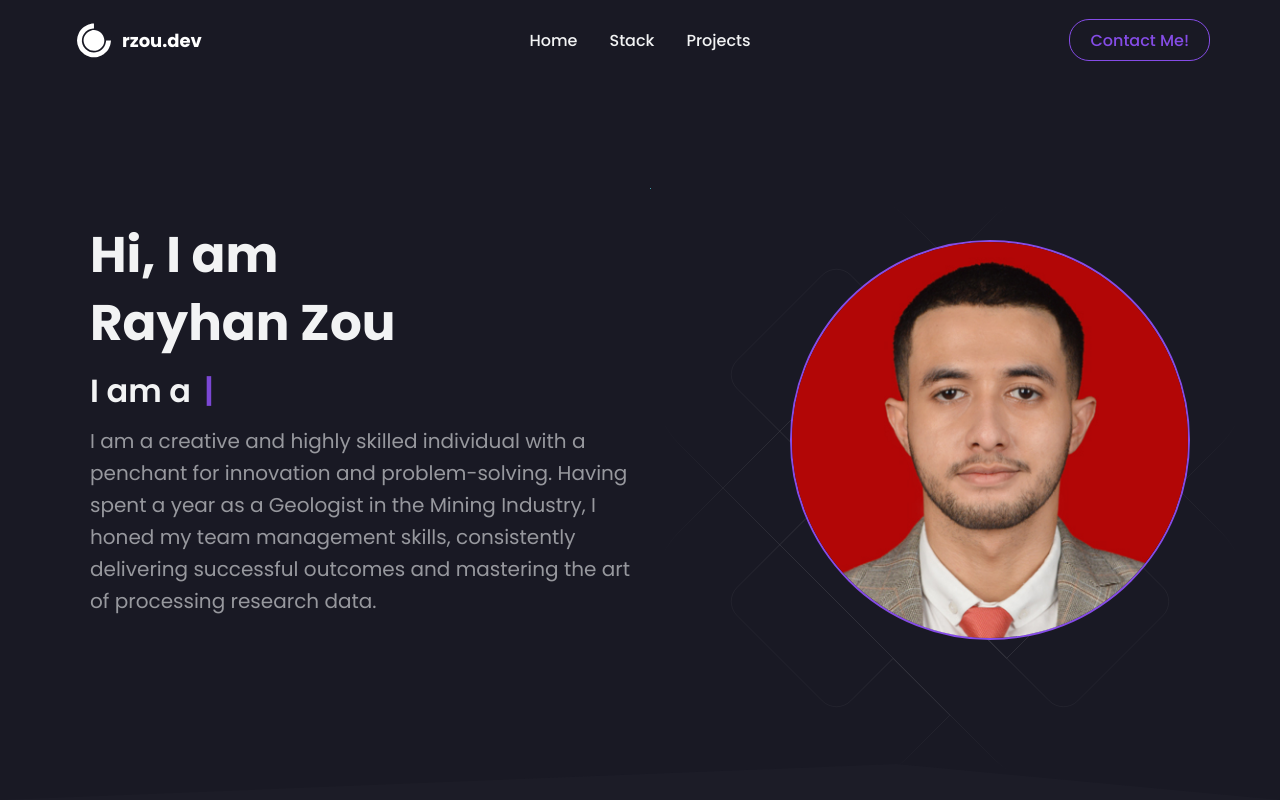
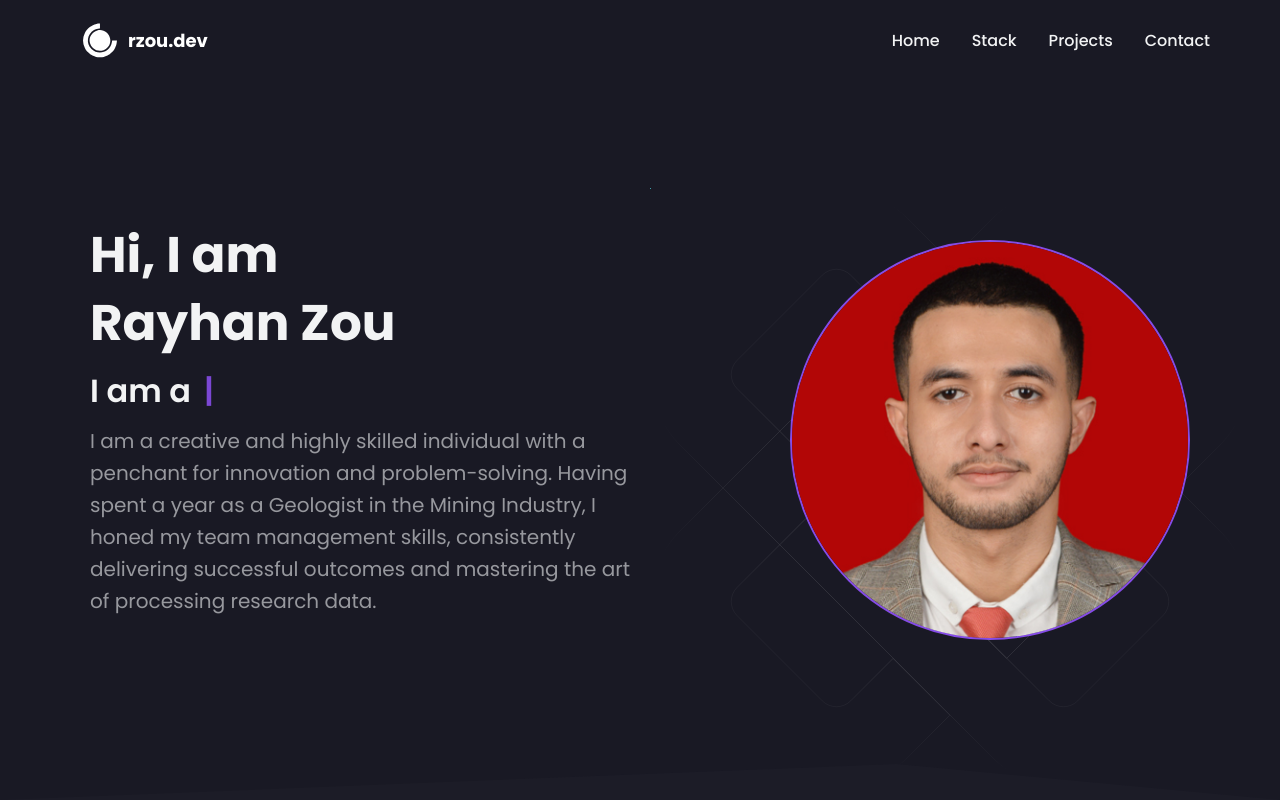
Before and after one commit to rz0u/portfolio-website, a React (Create React App) app: page / in a window 1280 px wide. Shown: the top 800 px of the page. Built offline with nearby package versions, Linux system fonts and the light colour scheme.

Commit message:
fix: mobile menu link doesnt work fix

```diff
--- a/src/components/Navbar/index.js
+++ b/src/components/Navbar/index.js
@@ -1,5 +1,5 @@
 import React from "react";
-import { useTheme } from "styled-components";
+// import { useTheme } from "styled-components";
 import { DiCssdeck } from "react-icons/di";
 import { FaBars } from "react-icons/fa";
 import {
@@ -9,8 +9,8 @@ import {
   Span,
   NavLogo,
   NavItems,
-  MailButton,
-  ButtonContainer,
+  // MailButton,
+  // ButtonContainer,
   MobileIcon,
   MobileMenu,
   MobileLinks,
@@ -18,7 +18,7 @@ import {
 
 const Navbar = () => {
   const [open, setOpen] = React.useState(false);
-  const theme = useTheme();
+  // const theme = useTheme();
 
   return (
     <Nav>
@@ -49,12 +49,13 @@ const Navbar = () => {
           <NavLink href="#home">Home</NavLink>
           <NavLink href="#stack">Stack</NavLink>
           <NavLink href="#projects">Projects</NavLink>
+          <NavLink href="#contact">Contact</NavLink>
         </NavItems>
-        <ButtonContainer>
-          <MailButton href="#contact">Contact Me!</MailButton>
-        </ButtonContainer>
+        {/* <ButtonContainer>
+          <MailButton href="#contact"></MailButton>
+        </ButtonContainer> */}
       </NavContainer>
-      {open && (
+
       <MobileMenu open={open}>
         <MobileLinks
           href="#home"
@@ -65,12 +66,12 @@ const Navbar = () => {
           Home
         </MobileLinks>
         <MobileLinks
-            href="#about"
+          href="#stack"
           onClick={() => {
             setOpen(!open);
           }}
         >
-            About
+          Stack
         </MobileLinks>
         <MobileLinks
           href="#projects"
@@ -80,19 +81,15 @@ const Navbar = () => {
         >
           Projects
         </MobileLinks>
-          <MailButton
-            style={{
-              padding: "10px 16px",
-              background: `${theme.primary}`,
-              color: "white",
-              width: "max-content",
+        <MobileLinks
+          href="#contact"
+          onClick={() => {
+            setOpen(!open);
           }}
-            href="#contact"
         >
-            Contact Me!
-          </MailButton>
+          Contact
+        </MobileLinks>
       </MobileMenu>
-      )}
     </Nav>
   );
 };
--- a/src/components/Navbar/styling.js
+++ b/src/components/Navbar/styling.js
@@ -1,5 +1,4 @@
 import styled from "styled-components";
-import { Link as LinkR } from "react-router-dom";
 
 export const Nav = styled.div`
   background-color: ${({ theme }) => theme.cardLight};
@@ -23,11 +22,11 @@ export const NavContainer = styled.div`
   height: 60px;
   z-index: 1;
   width: 100%;
-  padding: 0 24px;
+  padding: 0 30px;
   max-width: 1200px;
 `;
 
-export const NavLogo = styled(LinkR)`
+export const NavLogo = styled.a`
   width: 80%;
   padding: 0 6px;
   display: flex;
@@ -44,8 +43,8 @@ export const MobileIcon = styled.div`
   @media screen and (max-width: 768px) {
     display: block;
     position: absolute;
-    top: 0;
-    right: 0;
+    top: 10%;
+    right: 3%;
     transform: translate(-100%, 50%);
     font-size: 1.5rem;
     cursor: pointer;
@@ -57,7 +56,7 @@ export const NavItems = styled.ul`
   width: 100%;
   display: flex;
   align-items: center;
-  justify-content: center;
+  justify-content: flex-end;
   gap: 32px;
   list-style: none;
   @media screen and (max-width: 768px) {
@@ -117,29 +116,31 @@ export const Span = styled.span`
 `;
 
 export const MobileMenu = styled.div`
+  visibility: ${({ open }) => (open ? "visible" : "hidden")};
   display: flex;
   flex-direction: column;
   justify-content: center;
-  gap: 16px;
+  gap: 50px;
   position: absolute;
-  top: 80;
+  top: 80px;
   right: 0;
   width: 100%;
+  height: 40vh;
   padding: 12px 40px 24px 40px;
-  background: ${({ theme }) => theme.cardLight + 99};
+  background: ${({ theme }) => theme.cardLight};
   transition: all 0.3s ease-in-out;
-  border-radius: 0 0 20 20px;
+  border-radius: 0 0 20px 20px;
   box-shadow: 0px 5px 10px rgba(0, 0, 0, 0.3);
   opacity: ${({ open }) => (open ? 1 : 0)};
   z-index: ${({ open }) => (open ? 1 : -1)};
 `;
 
-export const MobileLinks = styled(LinkR)`
+export const MobileLinks = styled.a`
   color: ${({ theme }) => theme.textPrimary};
   font-weight: 500;
   cursor: pointer;
   text-decoration: none;
-  transition: all 0.2s ease-in-out;
+  transition: all 0.6s ease-in-out;
   &:hover {
     color: ${({ theme }) => theme.primary};
   }
```
Lines whose indentation alone changed are shown as unchanged.
